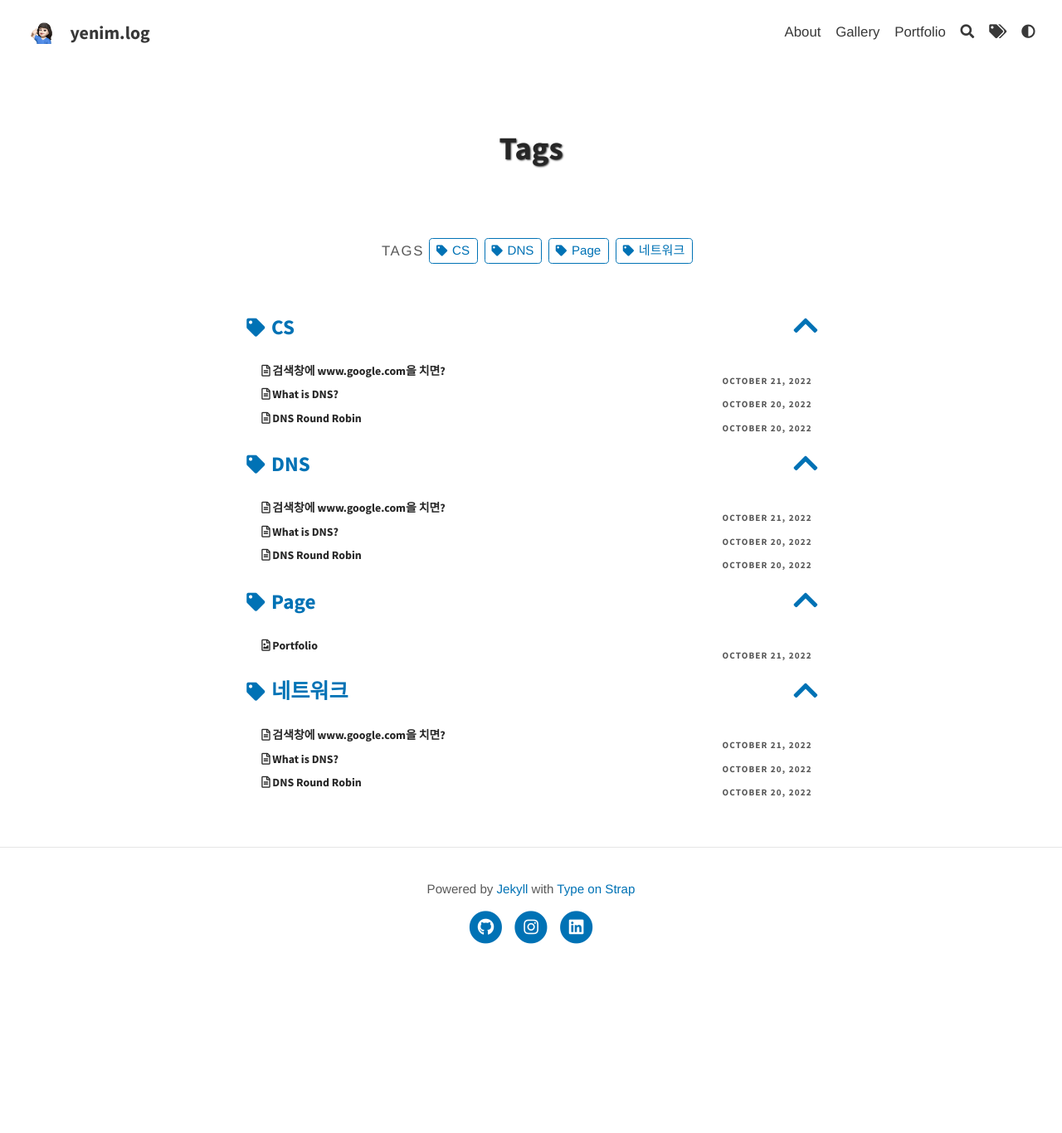
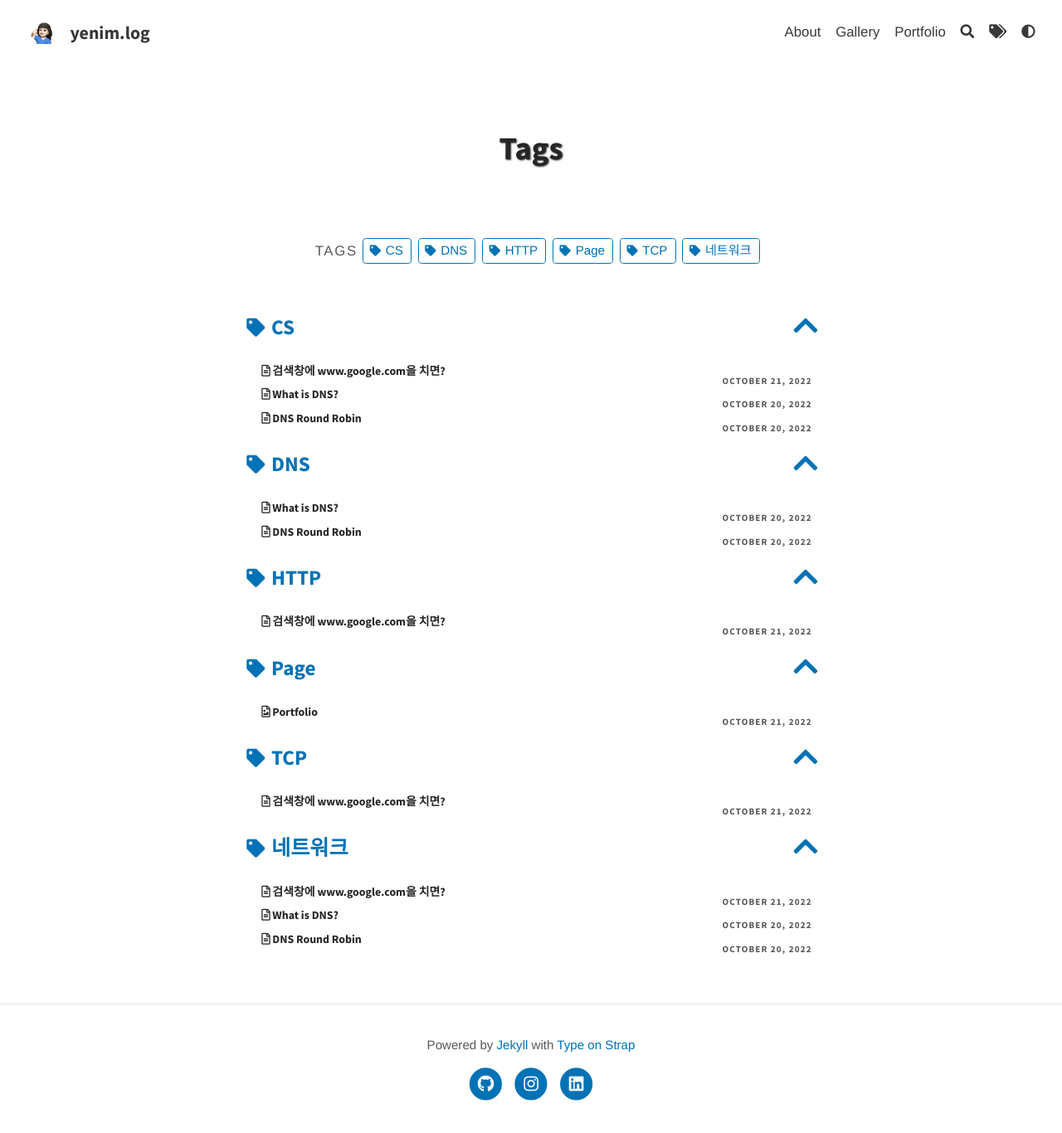
Before and after one commit to aerimforest/aerimforest.github.io, a Jekyll site: the page built from pages/tags.md, in a window 1280 px wide. Shown: the whole page at 83% size. Built offline with Jekyll 4.4.1, drawn with Linux system fonts in a browser that asks for light colours; before the commit the page ends 1177 px from its top, so only the background shows below that.

Commit message:
[chore] 태그 수정

```diff
--- a/_posts/2022-10-21-what-happens-when-you-type-www.google.com.md
+++ b/_posts/2022-10-21-what-happens-when-you-type-www.google.com.md
@@ -1,7 +1,7 @@
 ---
 layout: post
 title: 검색창에 www.google.com을 치면?
-tags: [CS, 네트워크, DNS]
+tags: [CS, 네트워크, HTTP, TCP]
 color: green
 author: aerimforest
 excerpt_separator: <!--more-->
```
